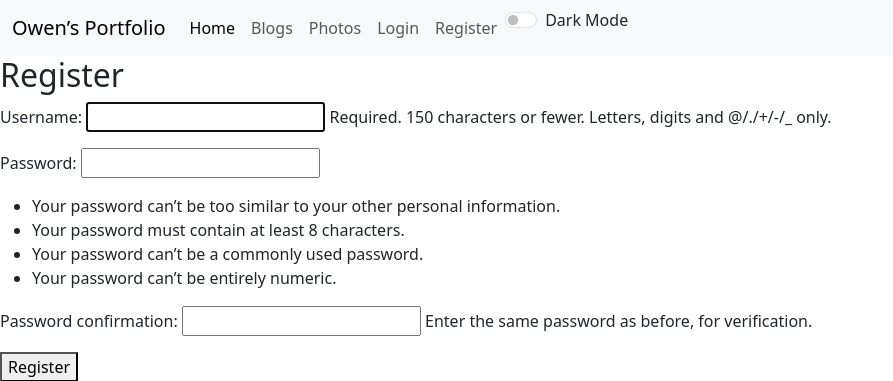
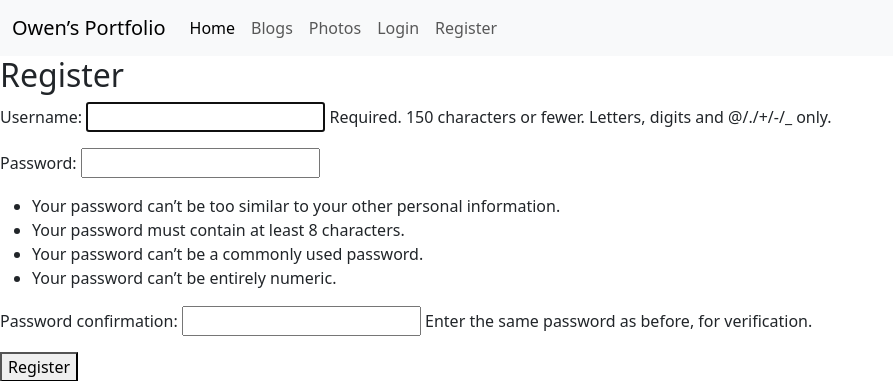
Before and after one commit to owenthcarey/django-portfolio, a Django app: page /accounts/register/ in a window 1280 px wide. Shown: the top 381 px of the page, without its empty margins (0-893 px from the left). Run offline with Django 4.2, Linux system fonts and the light colour scheme; parts of the project's set-up code (start-up, migrations or seed data) failed here and were passed over.

Commit message:
Update dark mode

```diff
--- a/templates/base_generic.html
+++ b/templates/base_generic.html
@@ -6,8 +6,11 @@
   <meta name="viewport" content="width=device-width, initial-scale=1">
   <title>Owen’s Portfolio</title>
   <!-- Add Bootstrap CSS -->
-  <link href="https://cdn.jsdelivr.net/npm/bootstrap@5.3.0-alpha3/dist/css/bootstrap.min.css" rel="stylesheet"
-        integrity="sha384-KK94CHFLLe+nY2dmCWGMq91rCGa5gtU4mk92HdvYe+M/SXH301p5ILy+dN9+nJOZ" crossorigin="anonymous">
+  <link
+      href="https://cdn.jsdelivr.net/npm/bootstrap@5.3.0-alpha3/dist/css/bootstrap.min.css"
+      rel="stylesheet"
+      integrity="sha384-KK94CHFLLe+nY2dmCWGMq91rCGa5gtU4mk92HdvYe+M/SXH301p5ILy+dN9+nJOZ"
+      crossorigin="anonymous">
   <!-- Add your custom CSS here -->
   {#  <link href="{% static 'css/dark-mode.css' %}" rel="stylesheet">#}
 </head>
@@ -17,13 +20,16 @@
   <nav class="navbar navbar-expand-lg bg-body-tertiary">
     <div class="container-fluid">
       <a class="navbar-brand" href="{% url 'home:index' %}">Owen’s Portfolio</a>
-      <button class="navbar-toggler" type="button" data-bs-toggle="collapse" data-bs-target="#navbarNavAltMarkup"
-              aria-controls="navbarNavAltMarkup" aria-expanded="false" aria-label="Toggle navigation">
+      <button class="navbar-toggler" type="button" data-bs-toggle="collapse"
+              data-bs-target="#navbarNavAltMarkup"
+              aria-controls="navbarNavAltMarkup" aria-expanded="false"
+              aria-label="Toggle navigation">
         <span class="navbar-toggler-icon"></span>
       </button>
       <div class="collapse navbar-collapse" id="navbarNavAltMarkup">
         <div class="navbar-nav">
-          <a class="nav-link active" aria-current="page" href="{% url 'home:index' %}">Home</a>
+          <a class="nav-link active" aria-current="page"
+             href="{% url 'home:index' %}">Home</a>
           <a class="nav-link" href="{% url 'blogs:index' %}">Blogs</a>
           <a class="nav-link" href="{% url 'photos:index' %}">Photos</a>
           {% if user.is_authenticated %}
@@ -31,13 +37,9 @@
             <a class="nav-link" href="{% url 'accounts:logout' %}">Logout</a>
           {% else %}
             <a class="nav-link" href="{% url 'accounts:login' %}">Login</a>
-            <a class="nav-link" href="{% url 'accounts:register' %}">Register</a>
+            <a class="nav-link"
+               href="{% url 'accounts:register' %}">Register</a>
           {% endif %}
-          <div class="form-check form-switch">
-            <input class="form-check-input" type="checkbox" role="switch" id="darkModeSwitch"
-                   onchange="toggleColorMode(this)">
-            <label class="form-check-label" for="darkModeSwitch">Dark Mode</label>
-          </div>
         </div>
       </div>
     </div>
@@ -69,7 +71,8 @@
 </footer>
 
 <!-- Add Bootstrap JS -->
-<script src="https://cdn.jsdelivr.net/npm/bootstrap@5.3.0-alpha3/dist/js/bootstrap.bundle.min.js"
+<script
+    src="https://cdn.jsdelivr.net/npm/bootstrap@5.3.0-alpha3/dist/js/bootstrap.bundle.min.js"
     integrity="sha384-ENjdO4Dr2bkBIFxQpeoTz1HIcje39Wm4jDKdf19U8gI4ddQ3GYNS7NTKfAdVQSZe"
     crossorigin="anonymous"></script>
 
@@ -77,13 +80,15 @@
 {#<script src="{% static 'js/dark-mode.js' %}"></script>#}
 
 <script>
-function toggleColorMode(element) {
-  if (element.checked) {
+  function updateColorMode() {
+    if (window.matchMedia && window.matchMedia('(prefers-color-scheme: dark)').matches) {
       document.documentElement.setAttribute('data-bs-theme', 'dark');
     } else {
       document.documentElement.setAttribute('data-bs-theme', 'light');
     }
   }
+  updateColorMode();
+  window.matchMedia('(prefers-color-scheme: dark)').addEventListener('change', updateColorMode);
 </script>
 
 {% block extrascripts %}{% endblock %}
```
Lines whose indentation alone changed are shown as unchanged.
